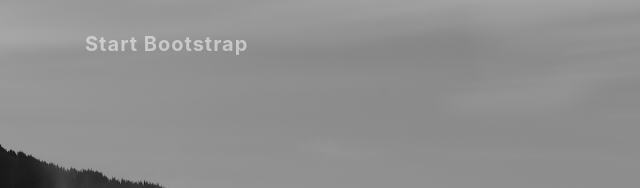
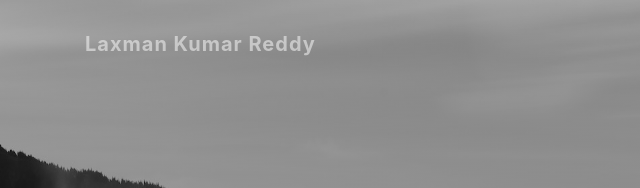
Before and after one commit to laxman926/laxman926.github.io, a website with bundled scripts: page index.html in a window 1280 px wide. Shown: the top 188 px of the page, 0-640 px from the left. Built offline with nearby package versions, Linux system fonts and the light colour scheme.

Commit message:
Update index.html

```diff
--- a/index.html
+++ b/index.html
@@ -8,7 +8,7 @@
   <meta name="description" content="">
   <meta name="author" content="">
 
-  <title>Grayscale - Start Bootstrap Theme</title>
+  <title>laxman kumar potfolio</title>
 
   <!-- Bootstrap core CSS -->
   <link href="vendor/bootstrap/css/bootstrap.min.css" rel="stylesheet">
@@ -28,7 +28,7 @@
   <!-- Navigation -->
   <nav class="navbar navbar-expand-lg navbar-light fixed-top" id="mainNav">
     <div class="container">
-      <a class="navbar-brand js-scroll-trigger" href="#page-top">Start Bootstrap</a>
+      <a class="navbar-brand js-scroll-trigger" href="#page-top">Laxman Kumar Reddy</a>
       <button class="navbar-toggler navbar-toggler-right" type="button" data-toggle="collapse" data-target="#navbarResponsive" aria-controls="navbarResponsive" aria-expanded="false" aria-label="Toggle navigation">
         Menu
         <i class="fas fa-bars"></i>
```
